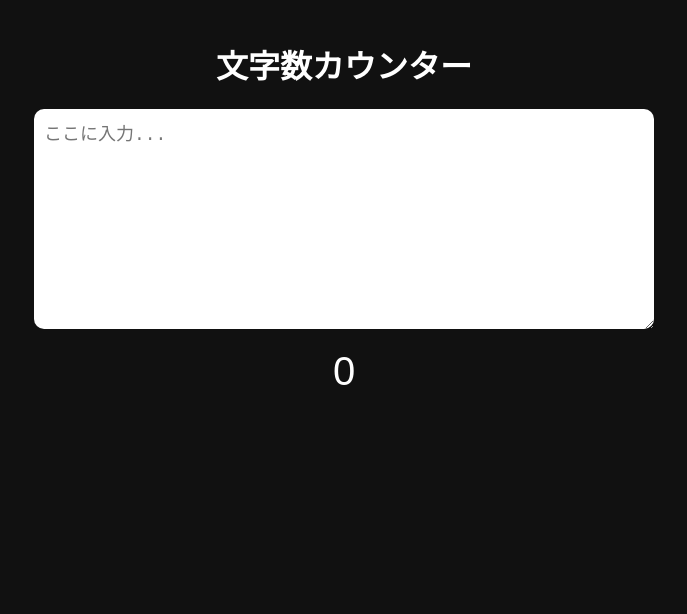
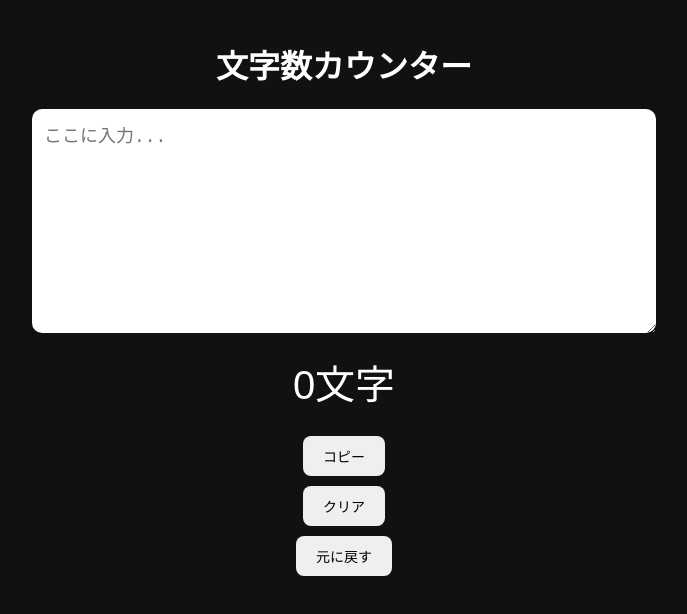
Before and after one commit to 5yvwcxmjv2-prog/-, a plain HTML site: page index.html in a window 1280 px wide. Shown: the whole page, without its empty margins (296-983 px from the left). Drawn offline with Linux system fonts and the light colour scheme.

Commit message:
Improve textarea styling and add buttons for actions

```diff
--- a/index.html
+++ b/index.html
@@ -17,11 +17,11 @@
     }
 
     textarea {
-      width: 90%;
+      width: 95%;
       max-width: 600px;
       height: 200px;
       font-size: 18px;
-      padding: 10px;
+      padding: 12px;
       border-radius: 10px;
       border: none;
       outline: none;
@@ -32,9 +32,13 @@
       margin: 20px;
     }
 
-    .sub {
-      font-size: 16px;
-      opacity: 0.7;
+    button {
+      margin: 5px;
+      padding: 10px 20px;
+      font-size: 14px;
+      border-radius: 8px;
+      border: none;
+      cursor: pointer;
     }
   </style>
 </head>
@@ -44,29 +48,59 @@
 
 <textarea id="text" placeholder="ここに入力..."></textarea>
 
-<div id="count">0</div>
-<div class="sub" id="detail"></div>
+<div id="count">0文字</div>
+
+<button onclick="copyText()">コピー</button>
+<button onclick="clearText()">クリア</button>
+<button onclick="undoClear()">元に戻す</button>
 
 <script>
   const text = document.getElementById("text");
   const count = document.getElementById("count");
-  const detail = document.getElementById("detail");
 
+  let lastText = ""; // 直前の状態
+
+  // 初期ロード
+  const saved = localStorage.getItem("draft");
+  if (saved) {
+    text.value = saved;
+  }
+
+  updateCount();
+
+  // 入力時
   text.addEventListener("input", () => {
-    const value = text.value;
+    localStorage.setItem("draft", text.value);
+    updateCount();
+  });
 
-    // 全文字数
-    const total = value.length;
+  function updateCount() {
+    count.innerText = text.value.length + "文字";
+  }
 
-    // 空白なし
-    const noSpace = value.replace(/\s/g, "").length;
+  function copyText() {
+    navigator.clipboard.writeText(text.value);
+  }
 
-    // 行数
-    const lines = value.split("\n").length;
+  function clearText() {
+    // 消す前に保存（ここ重要）
+    lastText = text.value;
 
-    count.innerText = total;
-    detail.innerText = `空白なし: ${noSpace} ｜ 行数: ${lines}`;
-  });
+
+if (!confirm("本当に消しますか？")) return;
+
+    text.value = "";
+    localStorage.removeItem("draft");
+    updateCount();
+  }
+
+  function undoClear() {
+    if (lastText) {
+      text.value = lastText;
+      localStorage.setItem("draft", lastText);
+      updateCount();
+    }
+  }
 </script>
 
 </body>
```
